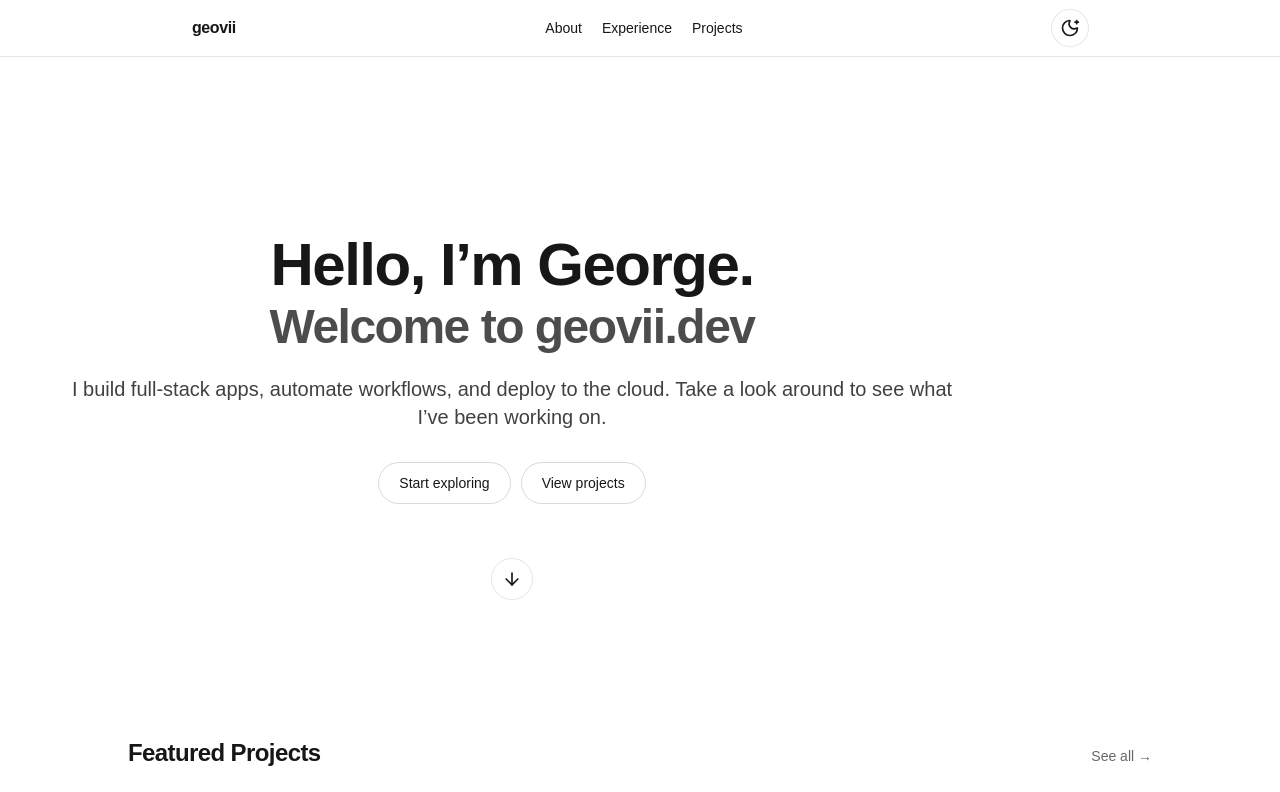
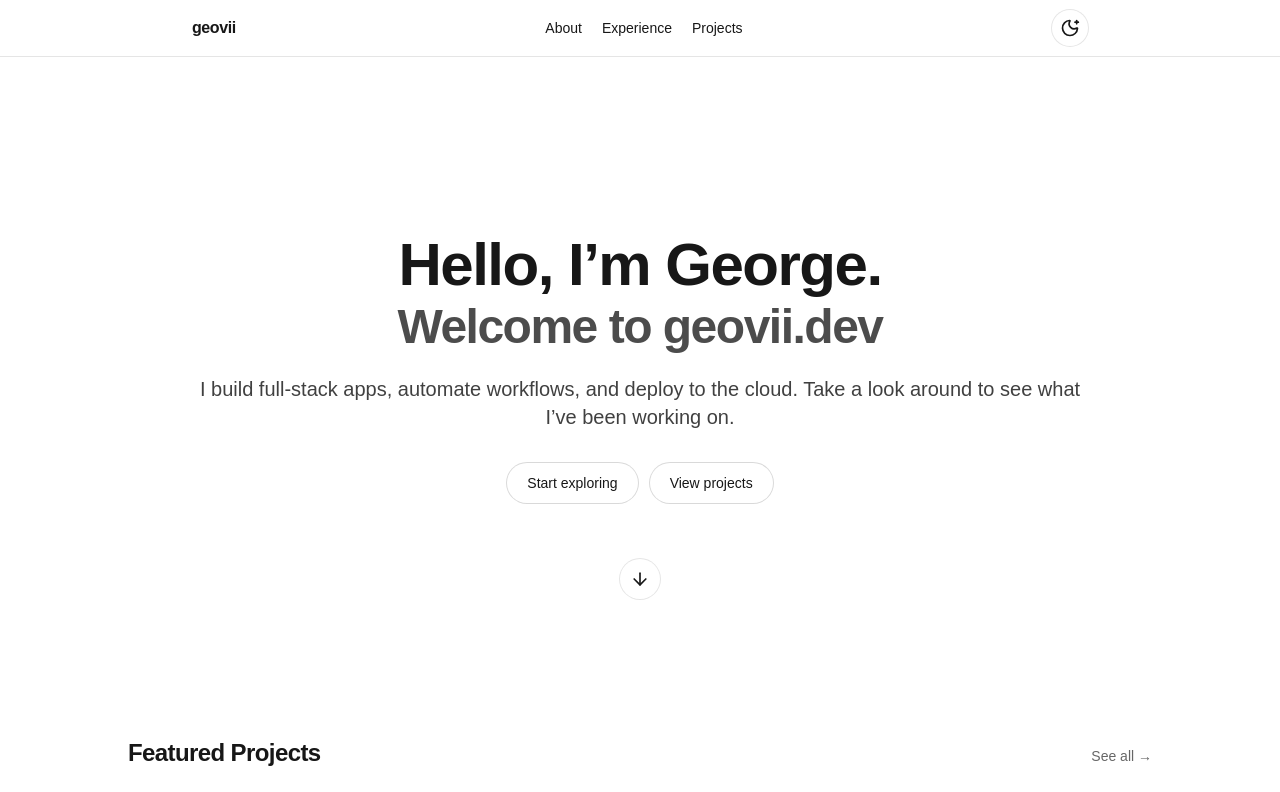
Before and after one commit to GeorgeVekios/geovii.dev, a Next.js app: page / in a window 1280 px wide. Shown: the top 792 px of the page. Built offline with nearby package versions, Linux system fonts and the light colour scheme.

Commit message:
Fixed welcome hero off center by adding justify-center to its parent container

```diff
--- a/components/WelcomeHero.tsx
+++ b/components/WelcomeHero.tsx
@@ -6,7 +6,7 @@
 
 export default function WelcomeHero() {
   return (
-    <section className="min-h-[70vh] sm:min-h-[80vh] flex items-center">
+    <section className="min-h-[70vh] sm:min-h-[80vh] flex items-center justify-center">
       <FadeIn>
         <div className="max-w-4xl mx-auto text-center">
           <h1 className="text-5xl sm:text-6xl font-extrabold tracking-tight">
```
